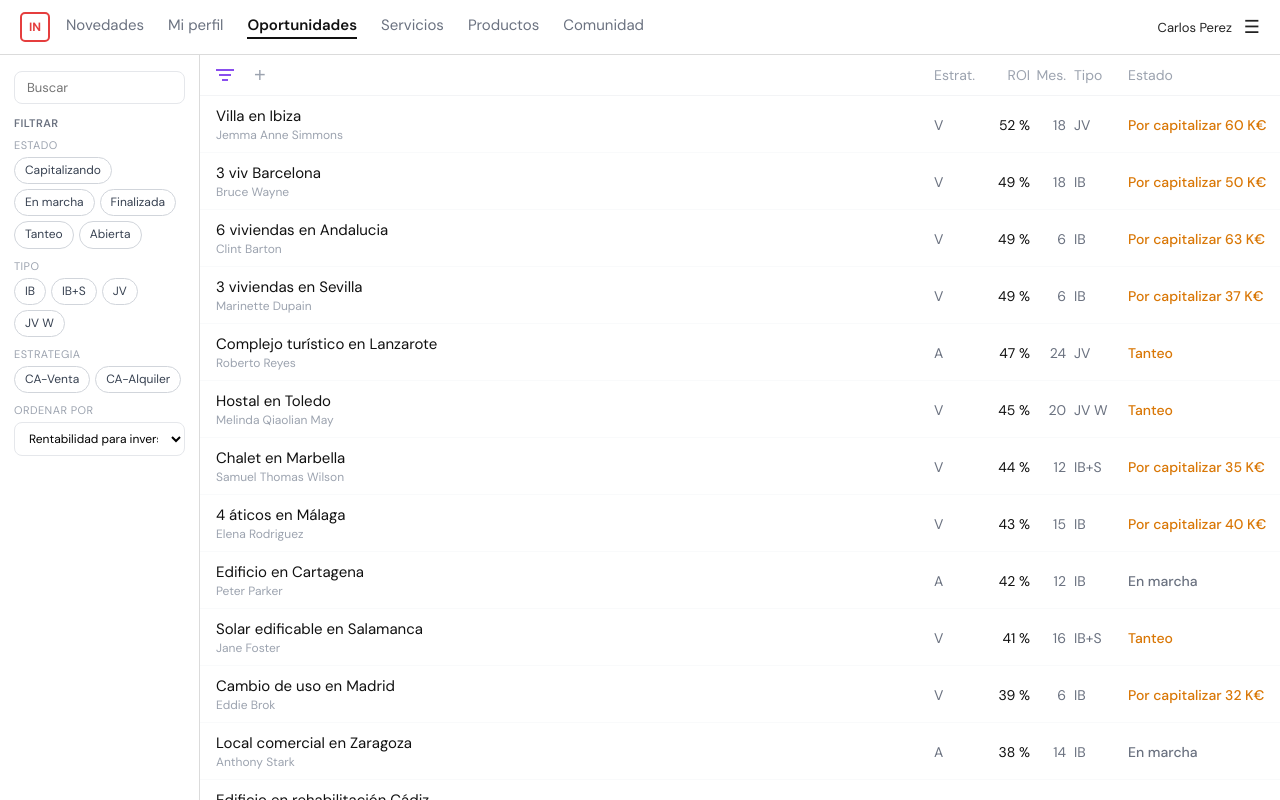
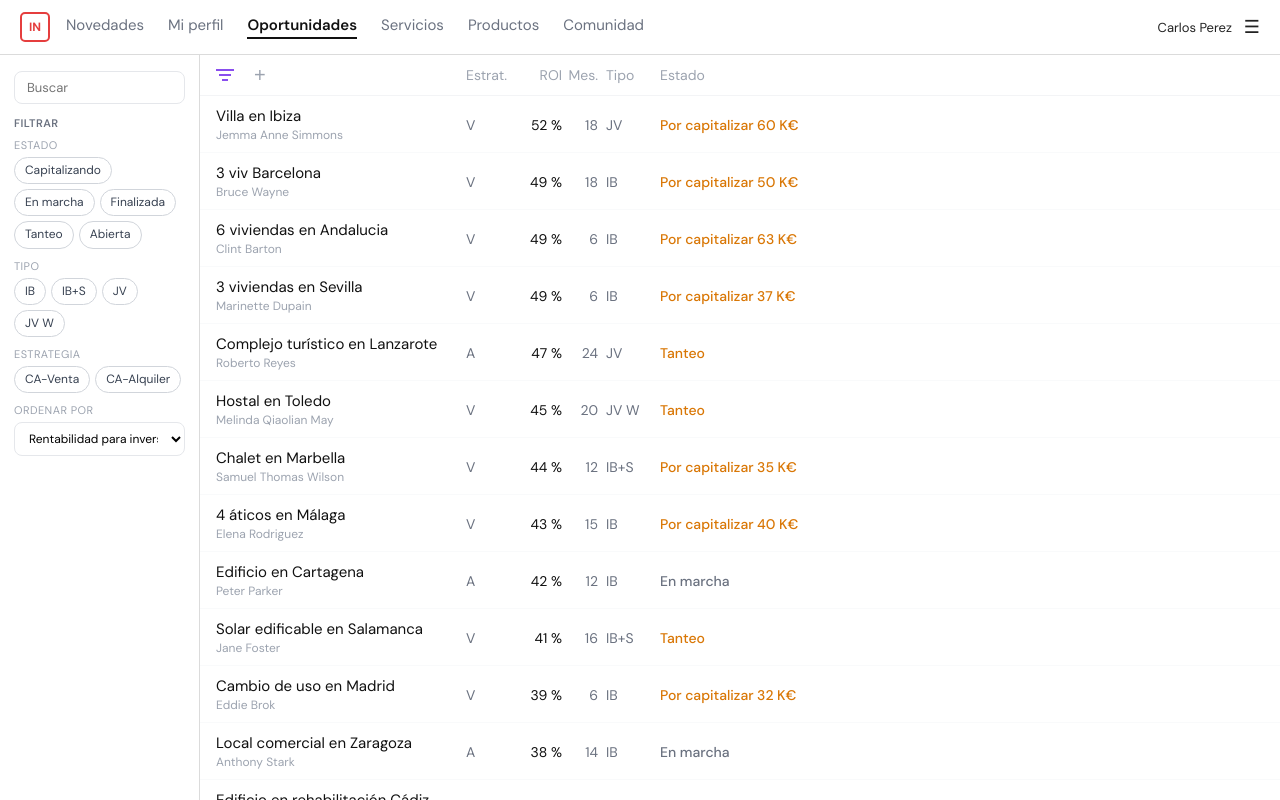
Before and after one commit to carlosperez-glitch/in-oportunidades, a React (Vite) app: page / in a window 1280 px wide. Built offline with nearby package versions, Linux system fonts and the light colour scheme.

Commit message:
fix: título width:250 fijo, columnas no se rompen

```diff
--- a/src/components/Lista.jsx
+++ b/src/components/Lista.jsx
@@ -28,7 +28,7 @@ export default function Lista({ filtradas, selected, setSelected, isDesktop, tot
 
       {/* Toolbar */}
       <div style={{ display: "flex", alignItems: "center", padding: "10px 16px", borderBottom: "1px solid #f3f4f6", flexShrink: 0 }}>
-        <div style={{ flex: 1, minWidth: tituloMinWidth, display: "flex", alignItems: "center" }}>
+        <div style={{ width: 250, flexShrink: 0, display: "flex", alignItems: "center" }}>
         <button
           onClick={handleEmbudo}
           style={{ position: "relative", background: "none", border: "none", cursor: "pointer", padding: 0, display: "flex", alignItems: "center", marginRight: 10 }}
@@ -78,7 +78,7 @@ export default function Lista({ filtradas, selected, setSelected, isDesktop, tot
               transition: "background 0.1s",
             }}
           >
-            <div style={{ flex: 1, minWidth: tituloMinWidth, overflow: "hidden" }}>
+            <div style={{ width: 250, flexShrink: 0, overflow: "hidden" }}>
               <div style={{ fontSize: 15, fontWeight: 400, color: "#111", whiteSpace: "nowrap", overflow: "hidden", textOverflow: "ellipsis" }}>
                 {op.titulo}
               </div>
```
